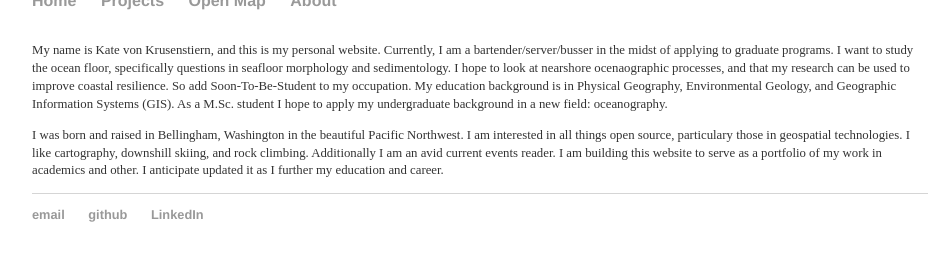
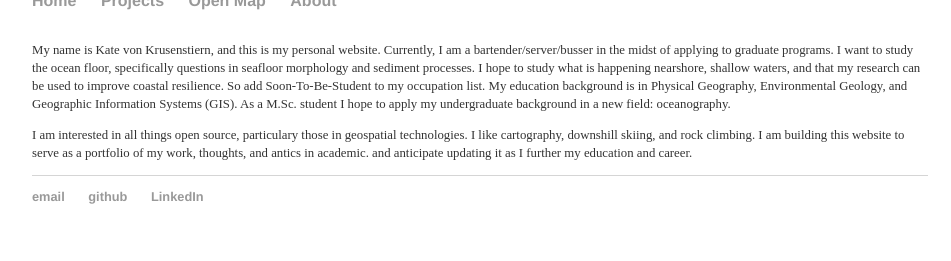
Before and after one commit to maptheabyss/kvonkrusenstiern.github.io, a Jekyll site: the page built from about/index.html, in a window 1280 px wide, cut to the strip 388-649 px from the top of the page. Shown: the whole strip, without its empty margins (160-1111 px from the left). Built offline with Jekyll 4.4.1, drawn with Linux system fonts in a browser that asks for light colours.

Commit message:
Update index.html

```diff
--- a/about/index.html
+++ b/about/index.html
@@ -4,7 +4,7 @@ title: About
 ---
 <div class="blurb">
 	<h1></h1>
-	<p>My name is Kate von Krusenstiern, and this is my personal website. Currently, I am a bartender/server/busser in the midst of applying to graduate programs. I want to study the ocean floor, specifically questions in seafloor morphology and sedimentology. I hope to look at nearshore ocenaographic processes, and that my research can be used to improve coastal resilience. So add Soon-To-Be-Student to my occupation. My education background is in Physical Geography, Environmental Geology, and Geographic Information Systems (GIS). As a M.Sc. student I hope to apply my undergraduate background in a new field: oceanography.</p>
+	<p>My name is Kate von Krusenstiern, and this is my personal website. Currently, I am a bartender/server/busser in the midst of applying to graduate programs. I want to study the ocean floor, specifically questions in seafloor morphology and sediment processes. I hope to study what is happening nearshore, shallow waters, and that my research can be used to improve coastal resilience. So add Soon-To-Be-Student to my occupation list. My education background is in Physical Geography, Environmental Geology, and Geographic Information Systems (GIS). As a M.Sc. student I hope to apply my undergraduate background in a new field: oceanography.</p>
 
-	<p>I was born and raised in Bellingham, Washington in the beautiful Pacific Northwest. I am interested in all things open source, particulary those in geospatial technologies. I like cartography, downshill skiing, and rock climbing. Additionally I am an avid current events reader. I am building this website to serve as a portfolio of my work in academics and other. I anticipate updated it as I further my education and career.</p>
+	<p>I am interested in all things open source, particulary those in geospatial technologies. I like cartography, downshill skiing, and rock climbing. I am building this website to serve as a portfolio of my work, thoughts, and antics in academic. and anticipate updating it as I further my education and career.</p>
 </div><!-- /.blurb -->
```
